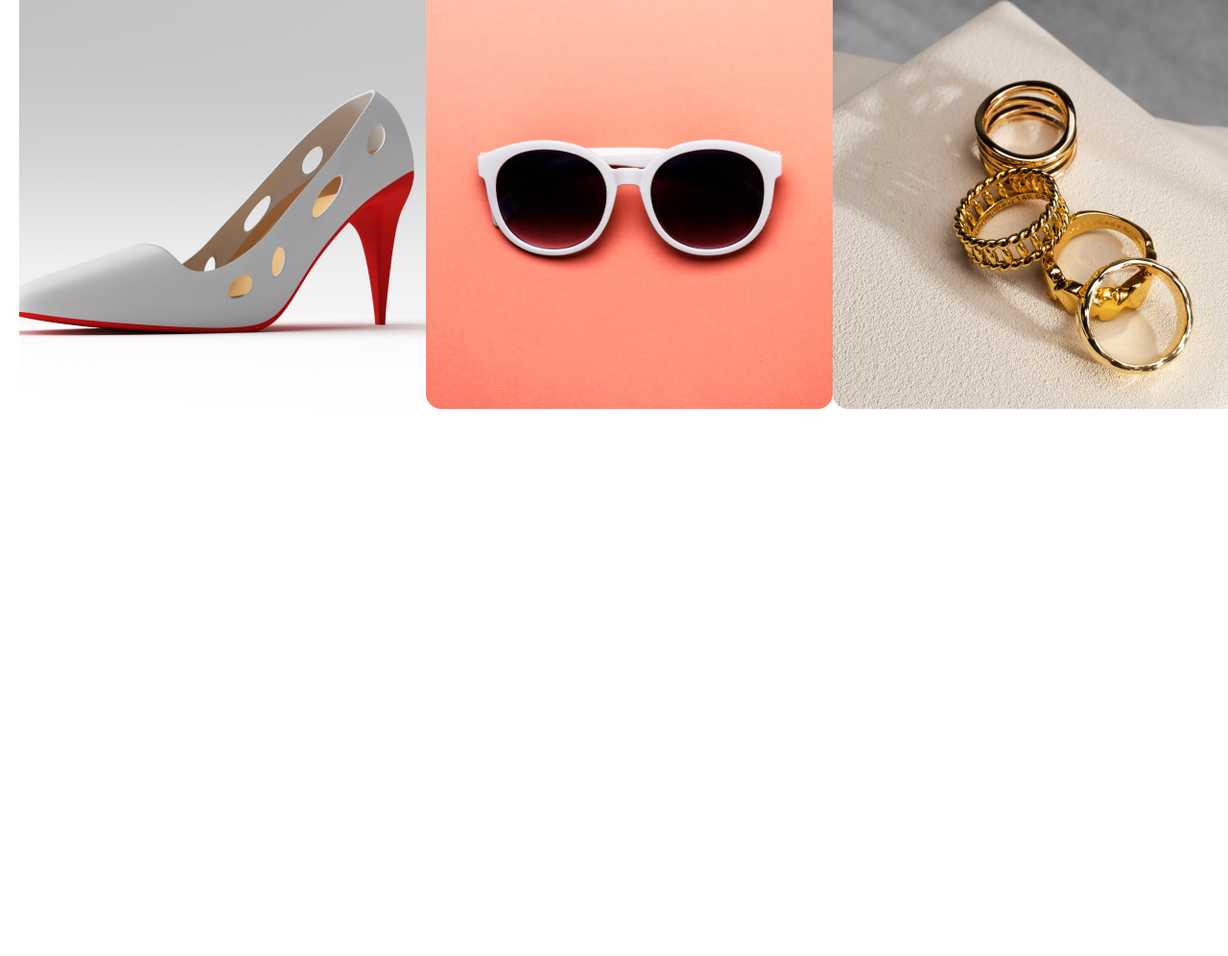
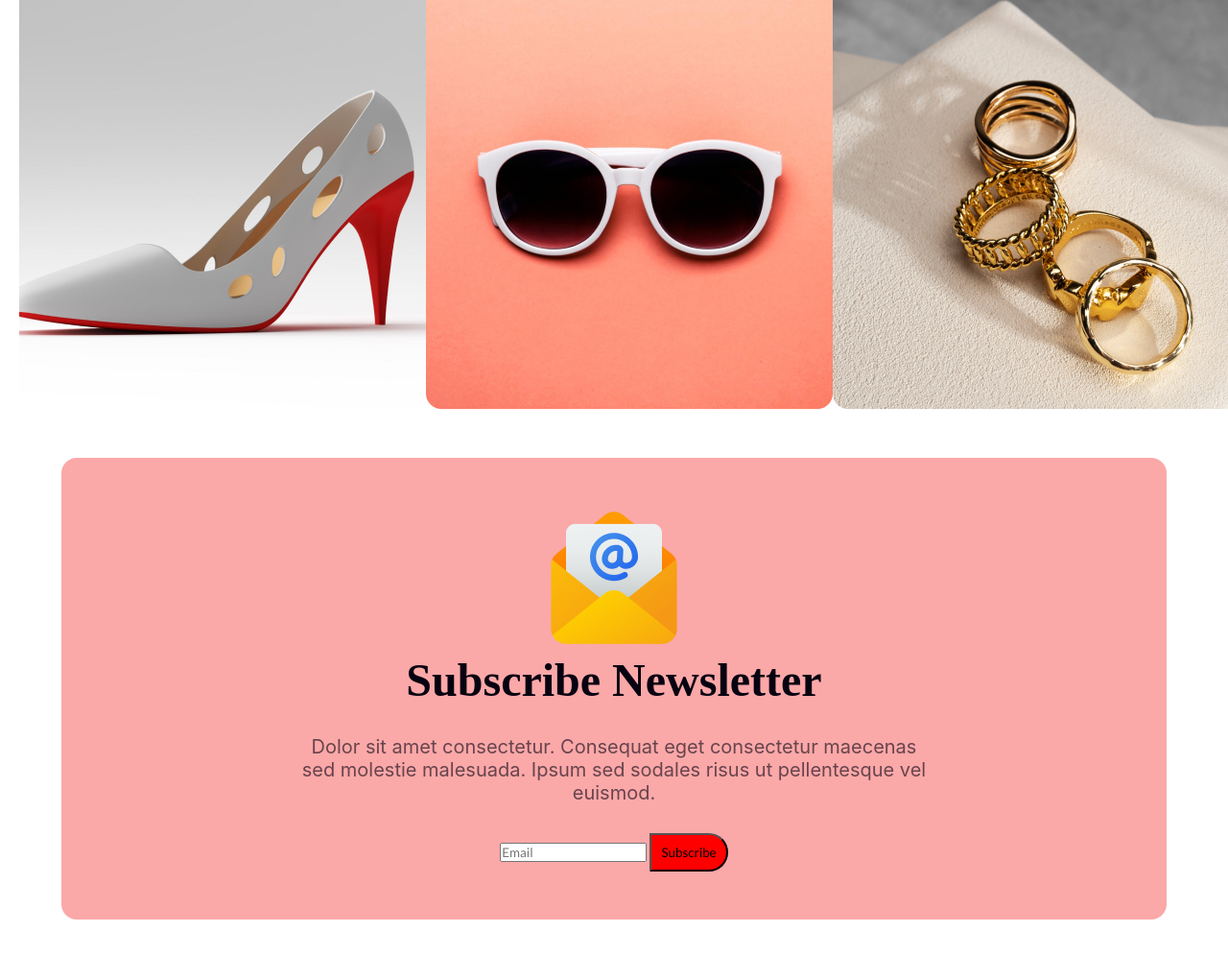
Before and after one commit to saifullah199/Assignment-new-year-new-mission, a plain HTML site: page index.html in a window 1280 px wide. Shown: the part 2894-3890 px from the top of the page at 96% size. Before the commit the page ends 3351 px from the top, so only its background shows below. Drawn offline with Linux system fonts and the light colour scheme.

Commit message:
subscribe section builded

```diff
--- a/index.html
+++ b/index.html
@@ -66,10 +66,26 @@
                 </div>
             </div>
         </section>
+        <section class="subscribe-section">
+
+            <div class="subscribe-container">
+                <div class="subcribe">
+                    <img src="./images/Group 61.png" alt="">
+                    <h3>Subscribe Newsletter</h3>
+                    <p>Dolor sit amet consectetur. Consequat eget consectetur maecenas sed molestie malesuada. Ipsum sed sodales risus ut pellentesque vel euismod.</p>
+
+                        <input id="email" type="email" placeholder="Email">
+                        <button class="btn-subscribe"> Subscribe</button>
+
+
+                </div>
+            </div>
+        </section>
 
     </main>
     <footer>
 
+
     </footer>
 </body>
 </html>
--- a/styles.css
+++ b/styles.css
@@ -140,3 +140,53 @@ text-transform: capitalize;
 .picture-child2{
     margin-top: 10px;
 }
+.subscribe-section{
+    border-radius: 16px;
+    background: rgba(243, 7, 7, 0.349);
+    width: 90%;
+    margin: 50px auto;
+}
+.subscribe-container{
+
+    width: 95%;
+    margin: 20px auto;
+}
+.subcribe{
+
+    width: 60%;
+    margin: auto;
+    padding: 50px;
+    text-align: center;
+}
+.subcribe h3{
+    color: #070211;
+    text-transform: capitalize;
+    font-weight: 900;
+    font-family: Merriweather;
+    font-size: 48px;
+
+
+
+
+}
+.subcribe p{
+    color: rgba(7, 2, 17, 0.60);
+    font-weight: 400;
+    text-align: center;
+    font-family: Inter;
+    font-size: 20px;
+    margin: 30px 0;
+}
+
+.subscribe input{
+    border-radius: 50px;
+    background: #FFF;
+
+
+}
+   .btn-subscribe{
+    border-radius: 0px 50px 50px 0px;
+    background: #F00;
+    gap: 0;
+    padding: 10px;
+   }
```
